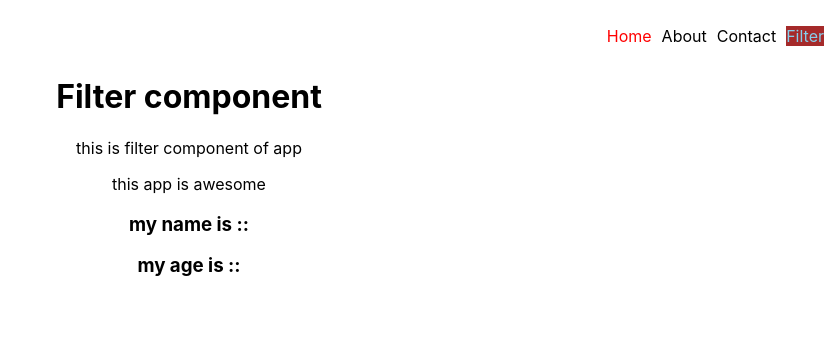
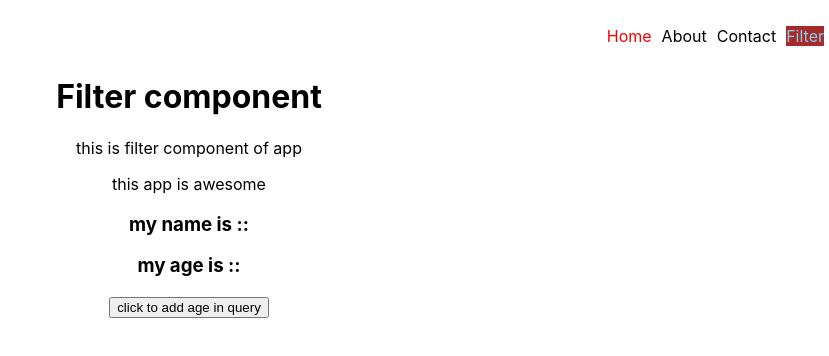
Before and after one commit to sameershinde28/rreactRouter, a React (Create React App) app: page /filter in a window 1280 px wide. Shown: the top 356 px of the page, without its empty margins (451-1280 px from the left). Built offline with nearby package versions, Linux system fonts and the light colour scheme.

Commit message:
button added to setage=50

```diff
--- a/src/component/Filter.js
+++ b/src/component/Filter.js
@@ -2,7 +2,7 @@ import { useSearchParams } from "react-router-dom";
 
 export default function Filter(){
 
-    const[sameer]=useSearchParams();
+    const[sameer,setSameer]=useSearchParams();
 
     // console.warn(sameer.get('age'));
     // console.warn(sameer.get('name'));
@@ -17,6 +17,7 @@ export default function Filter(){
         <p>this app is awesome</p>
         <h3>my name is :: {name}</h3>
         <h3>my age is :: {age}</h3>
+        <button onClick={()=>setSameer({age:50})}>click to add  age in query</button>
         </div>
 
     )
```
